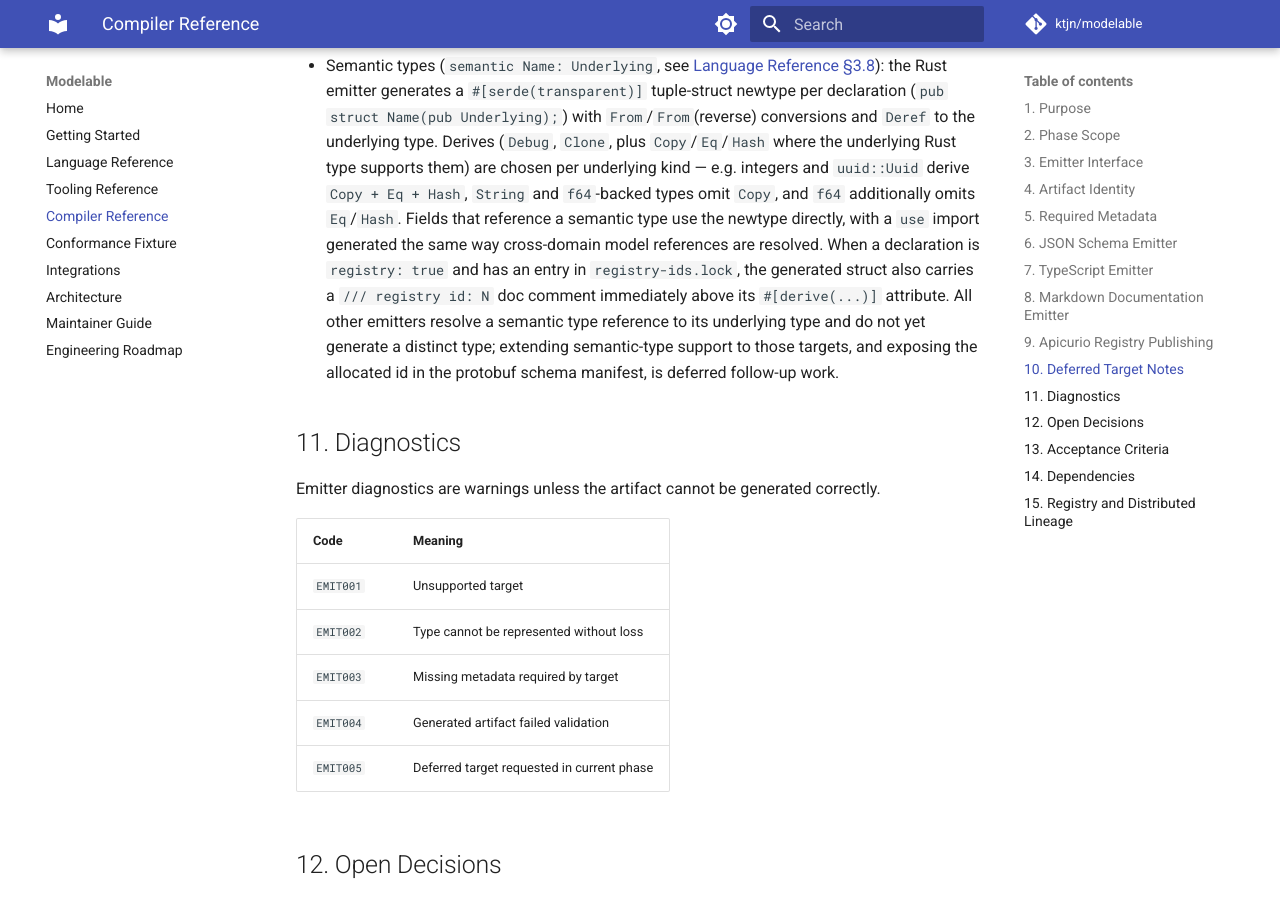
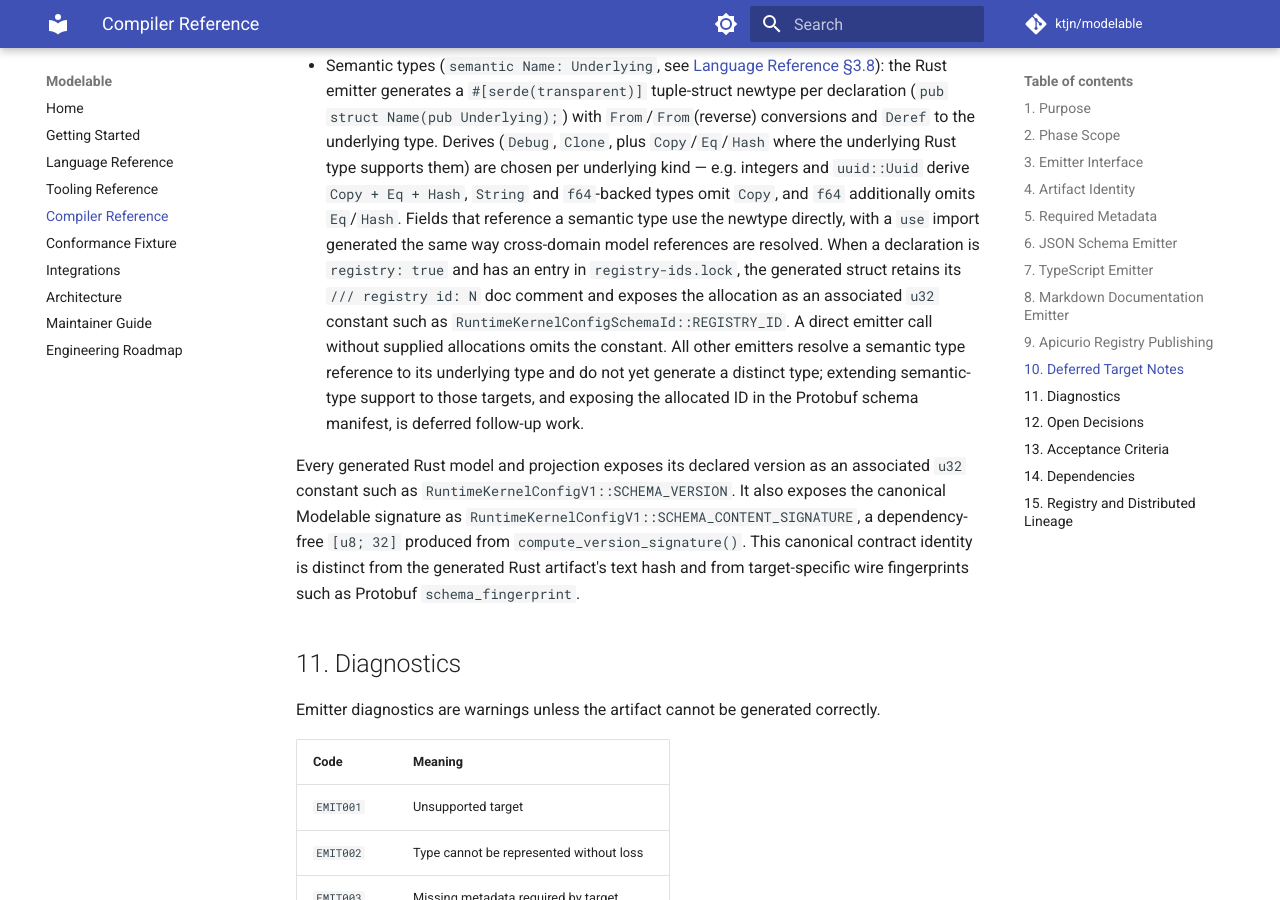
Before and after one commit to ktjn/modelable, an MkDocs documentation site: the page built from docs/compiler-reference.md, in a window 1280 px wide and 900 px high, scrolled down 7041 px. Built offline with MkDocs 1.6.1 and Material for MkDocs 9.7.7, drawn with Linux system fonts in a browser that asks for light colours; comment, search, counter and statistics services are not loaded.

Commit message:
docs: document Rust identity constants

```diff
--- a/docs/compiler-reference.md
+++ b/docs/compiler-reference.md
@@ -234,7 +234,17 @@ implemented:
   facets from the local graph. Runtime event collection remains outside the
   local emitter boundary.
 - Generated-language targets beyond TypeScript: C#, Java, Python, Rust, and Go. These targets are implemented in the local codegen boundary; additional future targets stay deferred.
-- Semantic types (`semantic Name: Underlying`, see [Language Reference §3.8](language-reference.md#38-semantic-types)): the Rust emitter generates a `#[serde(transparent)]` tuple-struct newtype per declaration (`pub struct Name(pub Underlying);`) with `From`/`From`(reverse) conversions and `Deref` to the underlying type. Derives (`Debug`, `Clone`, plus `Copy`/`Eq`/`Hash` where the underlying Rust type supports them) are chosen per underlying kind — e.g. integers and `uuid::Uuid` derive `Copy + Eq + Hash`, `String` and `f64`-backed types omit `Copy`, and `f64` additionally omits `Eq`/`Hash`. Fields that reference a semantic type use the newtype directly, with a `use` import generated the same way cross-domain model references are resolved. When a declaration is `registry: true` and has an entry in `registry-ids.lock`, the generated struct also carries a `/// registry id: N` doc comment immediately above its `#[derive(...)]` attribute. All other emitters resolve a semantic type reference to its underlying type and do not yet generate a distinct type; extending semantic-type support to those targets, and exposing the allocated id in the protobuf schema manifest, is deferred follow-up work.
+- Semantic types (`semantic Name: Underlying`, see [Language Reference §3.8](language-reference.md#38-semantic-types)): the Rust emitter generates a `#[serde(transparent)]` tuple-struct newtype per declaration (`pub struct Name(pub Underlying);`) with `From`/`From`(reverse) conversions and `Deref` to the underlying type. Derives (`Debug`, `Clone`, plus `Copy`/`Eq`/`Hash` where the underlying Rust type supports them) are chosen per underlying kind — e.g. integers and `uuid::Uuid` derive `Copy + Eq + Hash`, `String` and `f64`-backed types omit `Copy`, and `f64` additionally omits `Eq`/`Hash`. Fields that reference a semantic type use the newtype directly, with a `use` import generated the same way cross-domain model references are resolved. When a declaration is `registry: true` and has an entry in `registry-ids.lock`, the generated struct retains its `/// registry id: N` doc comment and exposes the allocation as an associated `u32` constant such as `RuntimeKernelConfigSchemaId::REGISTRY_ID`. A direct emitter call without supplied allocations omits the constant. All other emitters resolve a semantic type reference to its underlying type and do not yet generate a distinct type; extending semantic-type support to those targets, and exposing the allocated ID in the Protobuf schema manifest, is deferred follow-up work.
+
+Every generated Rust model and projection exposes its declared version as an
+associated `u32` constant such as
+`RuntimeKernelConfigV1::SCHEMA_VERSION`. It also exposes the canonical
+Modelable signature as
+`RuntimeKernelConfigV1::SCHEMA_CONTENT_SIGNATURE`, a dependency-free
+`[u8; 32]` produced from `compute_version_signature()`. This canonical
+contract identity is distinct from the generated Rust artifact's text hash
+and from target-specific wire fingerprints such as Protobuf
+`schema_fingerprint`.
 
 ## 11. Diagnostics
 
```
Also changed, not shown: CHANGELOG.md (+7 -0 lines), ROADMAP.md (+8 -6 lines).
